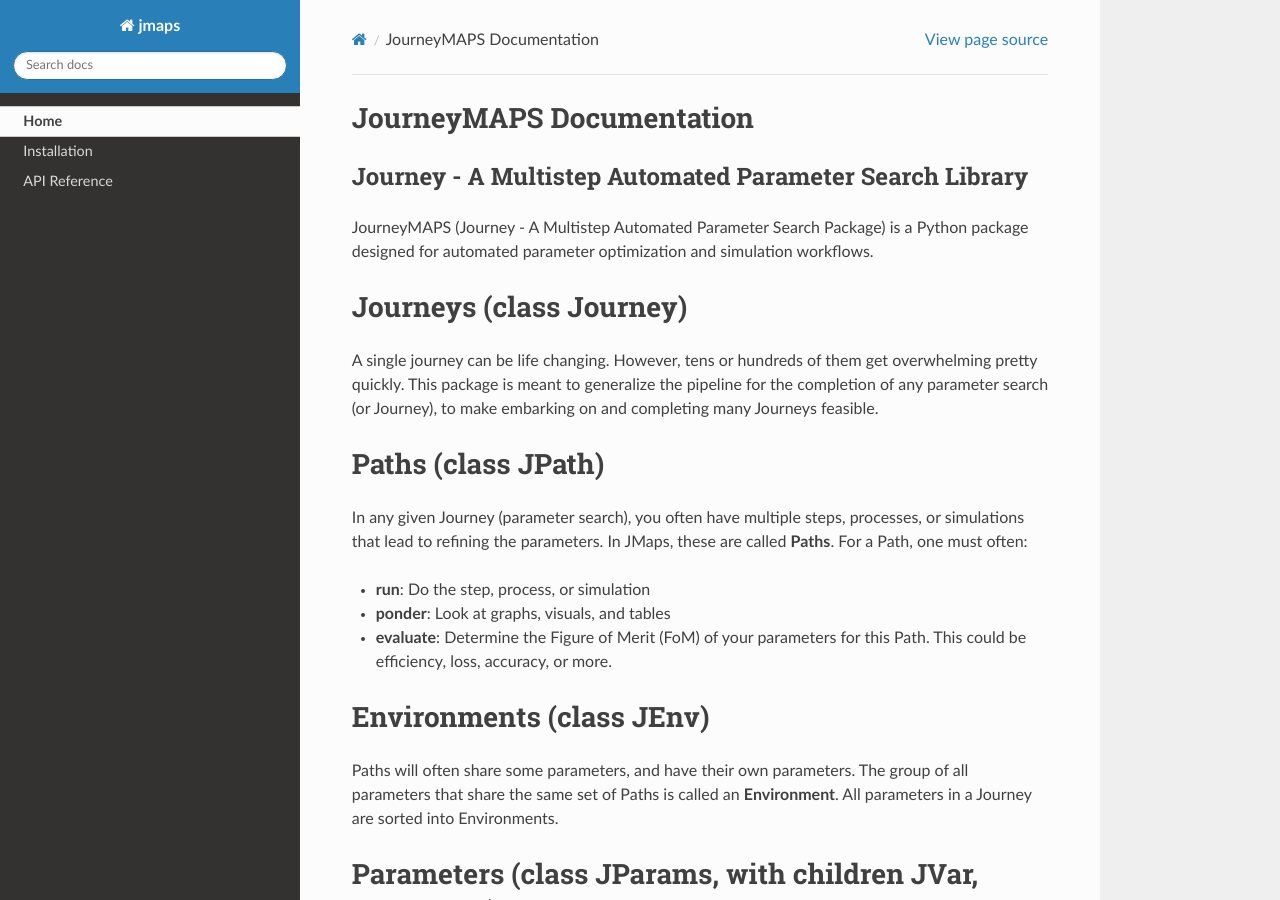
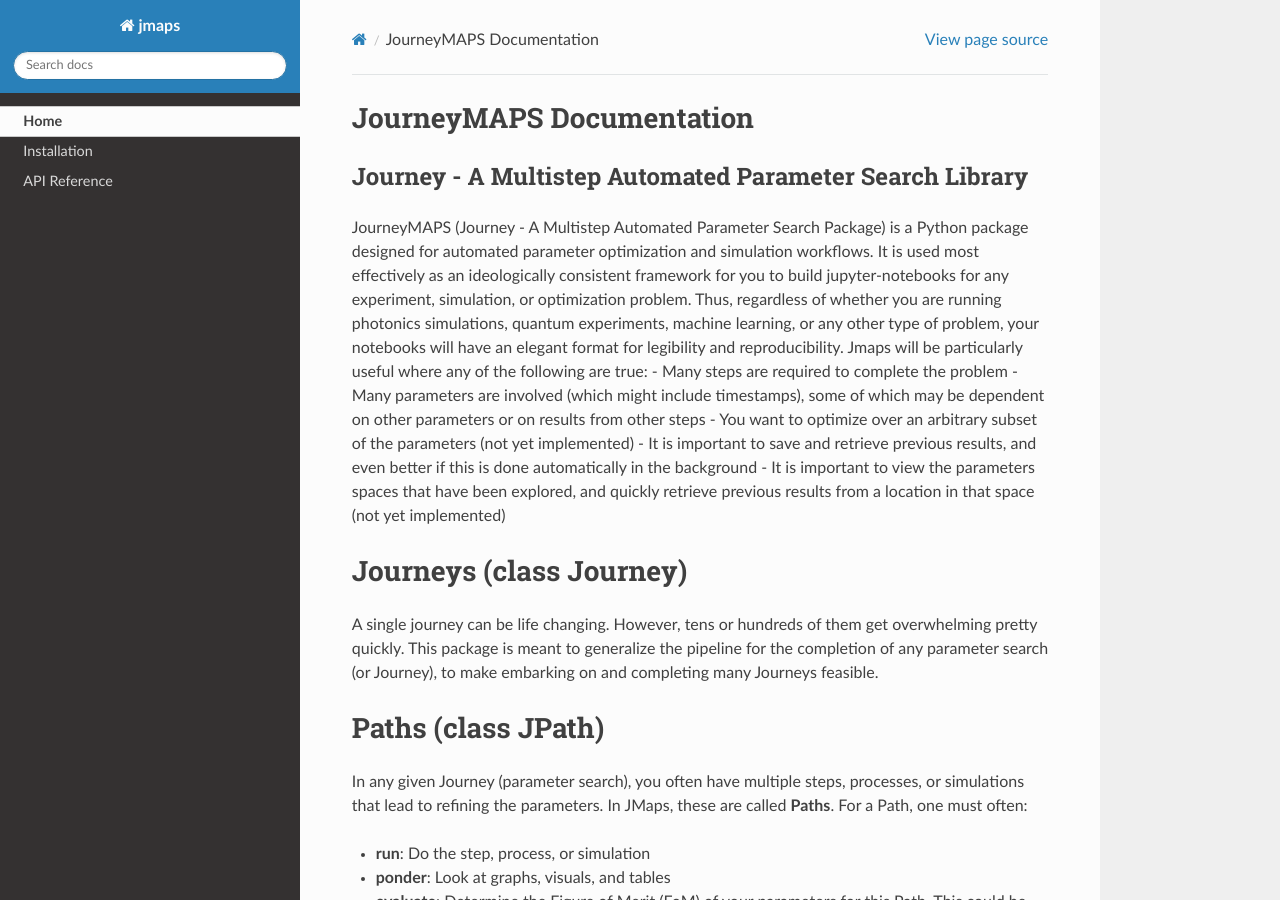
Before and after one commit to Sephiram591/JourneyMAPS, a Sphinx documentation site: the page built from docs/index.rst, in a window 1280 px wide and 900 px high. Built offline with Sphinx 7.4.7 and the Read the Docs theme 3.1.0, drawn with Linux system fonts in a browser that asks for light colours.

Commit message:
Better title page

```diff
--- a/docs/index.rst
+++ b/docs/index.rst
@@ -3,7 +3,16 @@ JourneyMAPS Documentation
 
 Journey - A Multistep Automated Parameter Search Library
 --------------------------------------------------------
-JourneyMAPS (Journey - A Multistep Automated Parameter Search Package) is a Python package designed for automated parameter optimization and simulation workflows.
+JourneyMAPS (Journey - A Multistep Automated Parameter Search Package) is a Python package designed for automated parameter optimization
+and simulation workflows. It is used most effectively as an ideologically consistent framework for you to build jupyter-notebooks for
+any experiment, simulation, or optimization problem. Thus, regardless of whether you are running photonics simulations, quantum experiments,
+machine learning, or any other type of problem, your notebooks will have an elegant format for legibility and reproducibility.
+Jmaps will be particularly useful where any of the following are true:
+- Many steps are required to complete the problem
+- Many parameters are involved (which might include timestamps), some of which may be dependent on other parameters or on results from other steps
+- You want to optimize over an arbitrary subset of the parameters (not yet implemented)
+- It is important to save and retrieve previous results, and even better if this is done automatically in the background
+- It is important to view the parameters spaces that have been explored, and quickly retrieve previous results from a location in that space (not yet implemented)
 
 Journeys (class Journey)
 ========================
```
